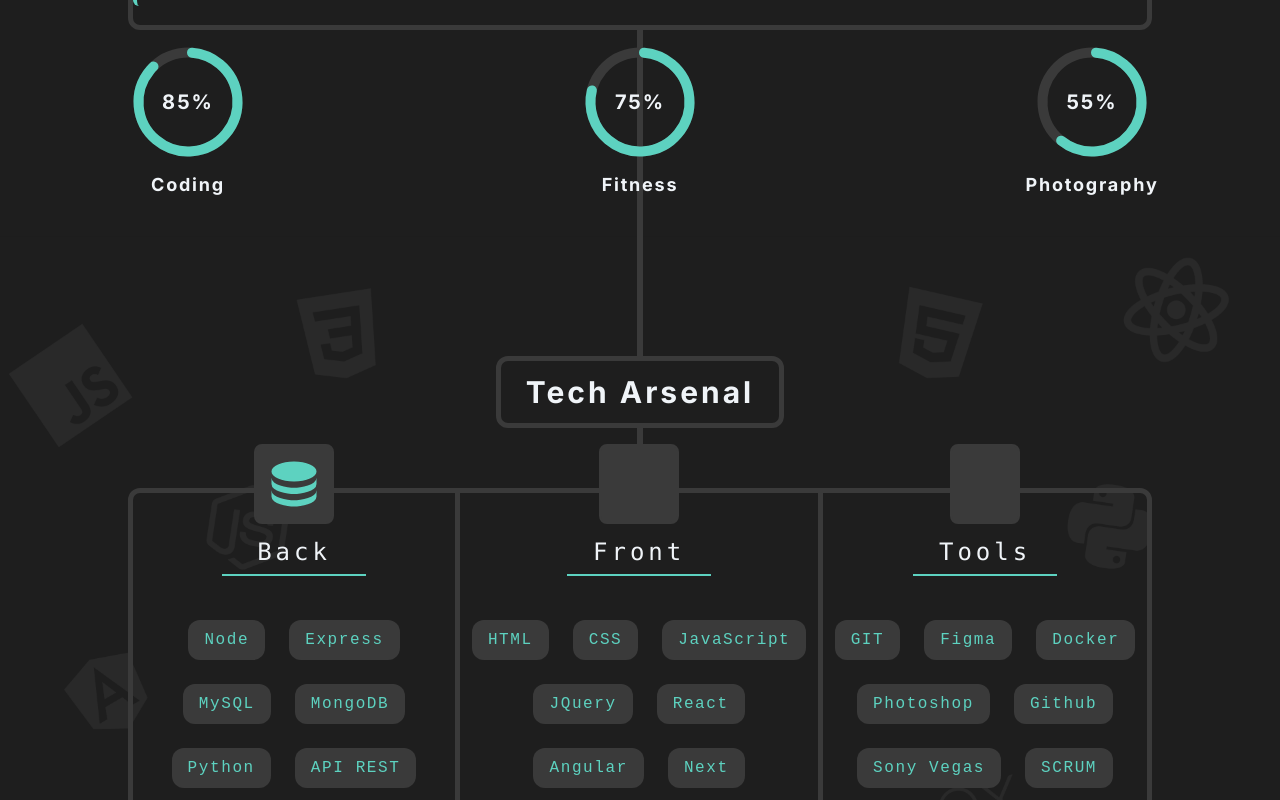
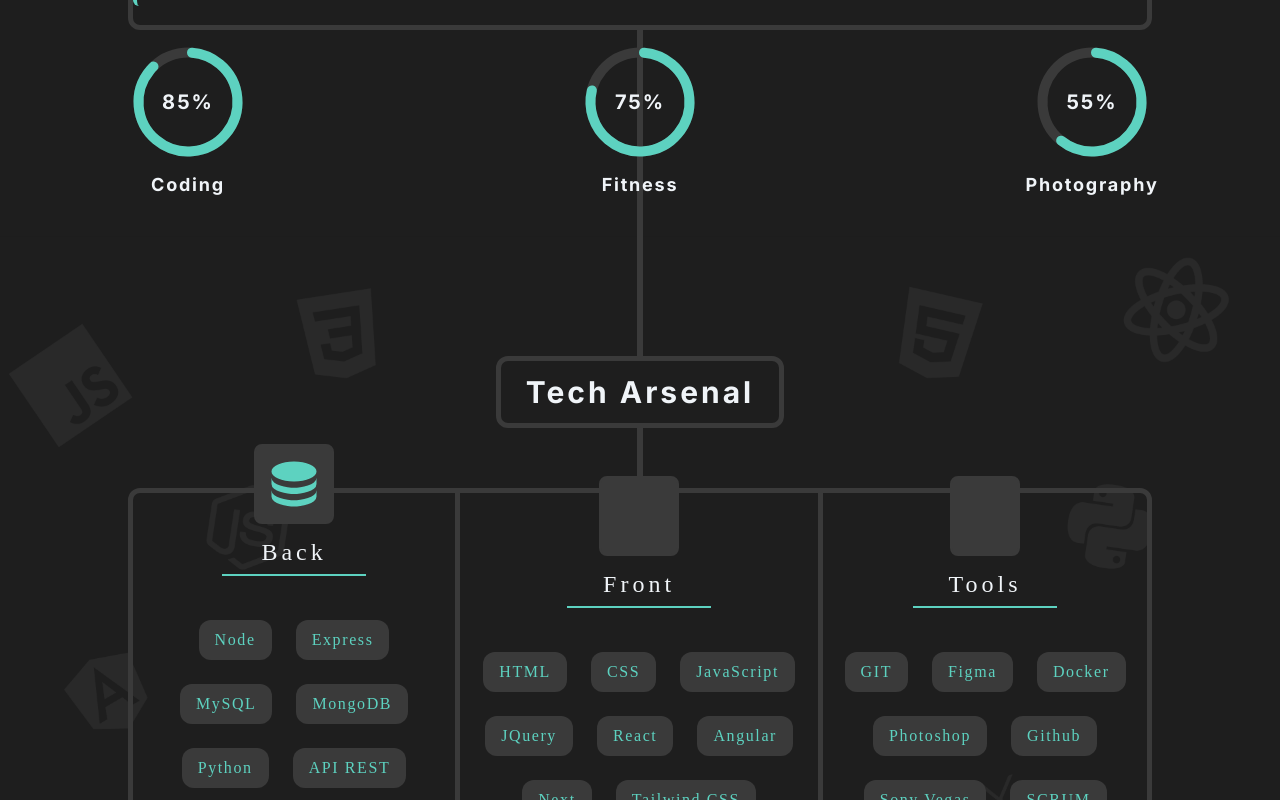
Before and after one commit to Charlatan2k/my-portofolio, a Next.js app in the folder portofolio-project/: page / in a window 1280 px wide. Shown: the part 2000-2800 px from the top of the page. Built offline with nearby package versions, Linux system fonts and the light colour scheme; some icons are missing; a small style sheet from the web is missing.

Commit message:
feat: change sf-mono to montserrat font

```diff
--- a/portofolio-project/src/app/components/Sections/Skills.tsx
+++ b/portofolio-project/src/app/components/Sections/Skills.tsx
@@ -30,7 +30,7 @@
                 height={80}
                 icon='material-symbols:database'
               />
-              <h1 className='font-mono text-2xl tracking-[4px] text-center my-3 border-b-2 h-10 w-36 border-[var(--primary-blue)]'>
+              <h1 className=' font-montserrat text-2xl tracking-[4px] text-center my-3 border-b-2 h-10 w-36 border-[var(--primary-blue)]'>
                 Back
               </h1>
             </div>
@@ -55,7 +55,7 @@
                 height={80}
                 icon='bi:front'
               />
-              <h1 className='font-mono text-2xl tracking-[4px] text-center my-3 border-b-2 h-10 w-36 border-[var(--primary-blue)]'>
+              <h1 className=' font-montserrat text-2xl tracking-[4px] text-center my-3 border-b-2 h-10 w-36 border-[var(--primary-blue)]'>
                 Front
               </h1>
             </div>
@@ -82,7 +82,7 @@
                 height={80}
                 icon='clarity:tools-solid'
               />
-              <h1 className='font-mono text-2xl tracking-[4px] text-center my-3 border-b-2 h-10 w-36 border-[var(--primary-blue)]'>
+              <h1 className=' font-montserrat text-2xl tracking-[4px] text-center my-3 border-b-2 h-10 w-36 border-[var(--primary-blue)]'>
                 {t('tools')}
               </h1>
             </div>
--- a/portofolio-project/src/app/components/UI/GenericButton.tsx
+++ b/portofolio-project/src/app/components/UI/GenericButton.tsx
@@ -38,8 +38,9 @@
     }
     return props.size === 'big' ? '25px' : '20px';
   }};
-  font-family: 'SF Mono', 'Courier New', 'Consolas', 'Lucida Console', monospace;
+  font-family: 'Montserrat', 'SF Mono', 'Consolas', 'Lucida Console', monospace;
   text-align: center;
+  letter-spacing: 3px;
   transition: all 0.12s ease-in-out;
 
   &:hover {
--- a/portofolio-project/src/app/components/UI/Skill.tsx
+++ b/portofolio-project/src/app/components/UI/Skill.tsx
@@ -4,7 +4,7 @@
 
 const Skill = ({ name }: skillProps) => {
   return (
-    <div className='bg-[var(--primary-gray)] text-[var(--primary-blue)] font-medium font-sf-mono py-2 px-4 rounded-xl inline-flex text-center'>
+    <div className='bg-[var(--primary-gray)] text-[var(--primary-blue)] font-medium font-montserrat py-2 px-4 rounded-xl inline-flex text-center'>
       <p className='text-base'>{name}</p>
     </div>
   );
--- a/portofolio-project/src/app/globals.css
+++ b/portofolio-project/src/app/globals.css
@@ -18,7 +18,13 @@
 body {
   color: var(--foreground);
   background: var(--background);
-  font-family: 'Inter', 'Roboto', 'Noto Sans', Helvetica, sans-serif;
+  font-family: 'Inter', 'Montserrat', 'Noto Sans', Helvetica, sans-serif;
+}
+
+html {
+  -webkit-font-smoothing: antialiased;
+  -moz-osx-font-smoothing: grayscale; /* For macOS */
+  font-smooth: always; /* Standard property, but not widely supported */
 }
 
 body,
--- a/portofolio-project/tailwind.config.ts
+++ b/portofolio-project/tailwind.config.ts
@@ -14,6 +14,7 @@
       },
       fontFamily: {
         'sf-mono': ['SF Mono', 'monospace', 'sans-serif'],
+        montserrat: ['Montserrat'],
       },
       spacing: {
         85: '20.4375rem',
```
